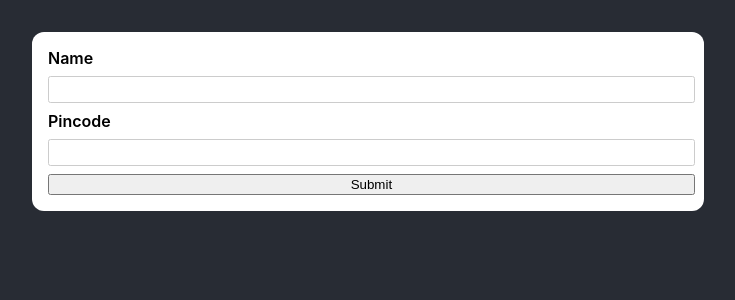
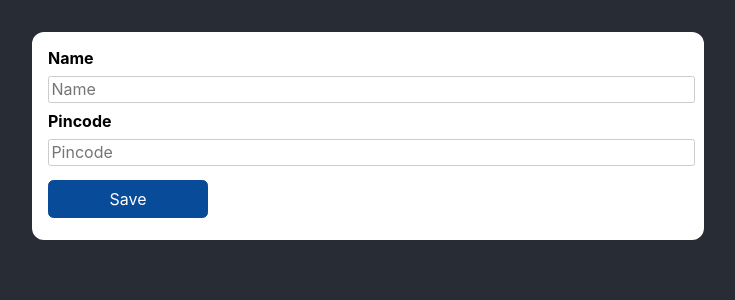
Before and after one commit to Sahil-4U/Learnvern-project-2, a React (Create React App) app: page / in a window 1280 px wide. Shown: the top 300 px of the page, without its empty margins (272-1007 px from the left). Built offline with nearby package versions, Linux system fonts and the light colour scheme.

Commit message:
created a form and fetch his data in state

```diff
--- a/src/components/subscribers/AddSubscriber.css
+++ b/src/components/subscribers/AddSubscriber.css
@@ -8,7 +8,7 @@
   flex-wrap: wrap;
 }
 .input label {
-  font-weight: 600;
+  font-weight: 700;
   margin-bottom: 0.5rem;
 }
 .input input {
--- a/src/components/subscribers/AddSubscriber.js
+++ b/src/components/subscribers/AddSubscriber.js
@@ -1,25 +1,35 @@
-import React from 'react';
+import React, { useState } from 'react';
 import './AddSubscriber.css';
 import Container from '../templates/Container';
+import Button from '../templates/Button';
 
 function AddSubscriber() {
+    const [nam, setNam] = useState('');
+    const [pin, setPin] = useState('');
+    const nameHandler = (e) => {
+        setNam(e.target.value);
+    }
+    const pincodeHandler = (e) => {
+        setPin(e.target.value);
+    }
+
     const handleSubmit = (e) => {
         e.preventDefault();
-
+        console.log(nam, pin);
     }
     return (
         <div>
             <form onSubmit={handleSubmit}>
                 <Container className='input'>
                     <label htmlFor='name'>Name</label>
-                    <input type='text' id='name' />
+                    <input type='text' id='name' placeholder='Name' onChange={nameHandler} value={nam} required />
                     <label htmlFor='pincode'>Pincode</label>
-                    <input type='text' id='pincode' />
-                    <button type='submit'>Submit</button>
+                    <input type='text' id='pincode' placeholder='Pincode' minLength={6} maxLength={6} onChange={pincodeHandler} value={pin} required />
+                    <Button type="submit" >Save</Button>
                 </Container>
             </form>
         </div>
     )
 }
 
-export default AddSubscriber
+export default AddSubscriber;
--- /dev/null
+++ b/src/components/templates/Button.css
@@ -0,0 +1,21 @@
+.button {
+  font: inherit;
+  width: 10em;
+  margin: 0.4em 0;
+  padding: 0.5em 0.8em;
+  border-radius: 0.34em;
+  background: #084c99;
+  border: 1px solid #084c99;
+  color: white;
+}
+
+.button:hover,
+.button:active {
+  background: white;
+  color: #084c99;
+  border-color: #678db9;
+}
+
+.button:focus {
+  outline: none;
+}
--- /dev/null
+++ b/src/components/templates/Button.js
@@ -0,0 +1,11 @@
+import React from "react";
+import './Button.css';
+
+const Button = (props) => {
+    return (
+        <button type={props.type || 'button'} onClick={props.onClick} className="button">
+            {props.children}
+        </button>
+    )
+}
+export default Button;
```
